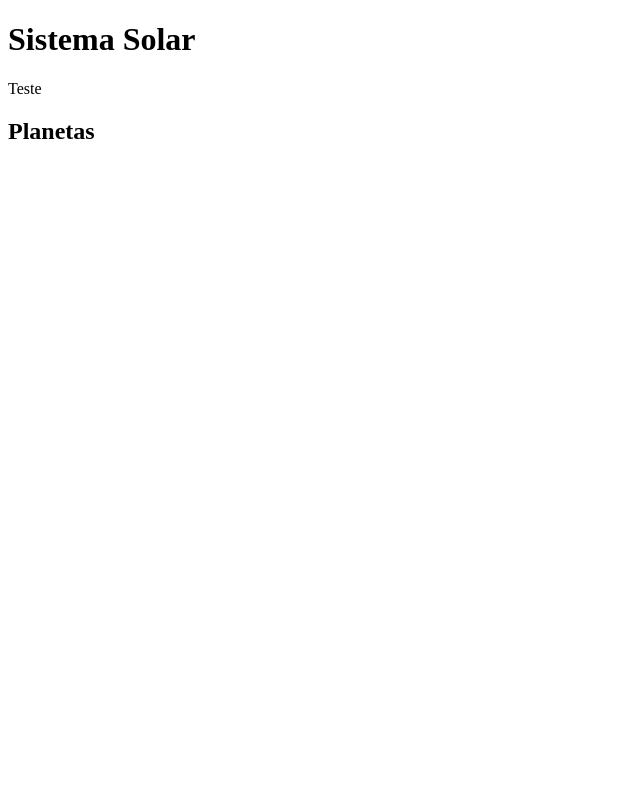
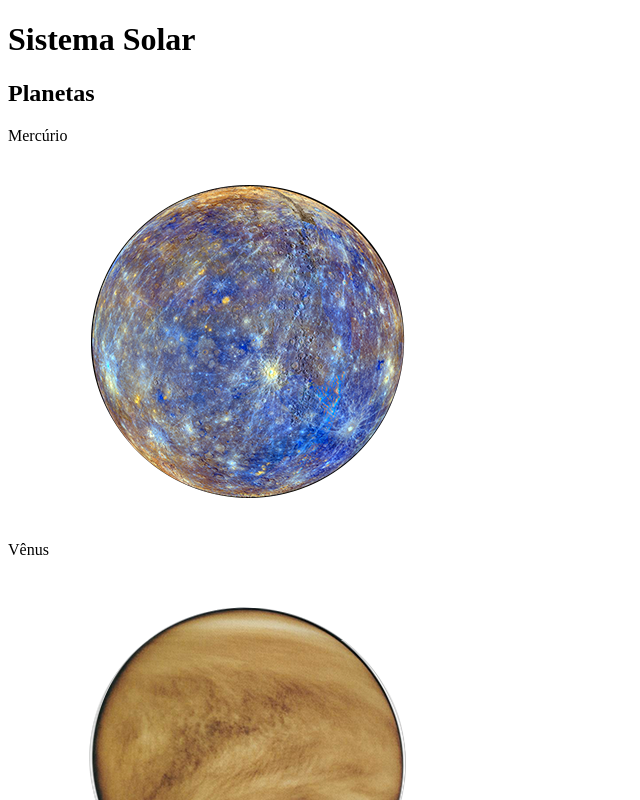
Before and after one commit to Guga-Santos/Solar-System, a React (Create React App) app: page / in a window 1280 px wide. Shown: the top 800 px of the page, without its empty margins (0-640 px from the left). Built offline with nearby package versions, Linux system fonts and the light colour scheme.

Commit message:
Requisito 06 ok e correçoes no 04

```diff
--- a/src/App.js
+++ b/src/App.js
@@ -1,7 +1,6 @@
 import React from 'react';
 import Header from './components/Header';
 import SolarSystem from './components/SolarSystem';
-import Title from './components/Title';
 
 class App extends React.Component {
   render() {
@@ -9,7 +8,6 @@ class App extends React.Component {
       <>
         <Header />
         <SolarSystem />
-        <Title headline="Planetas" />
       </>
     );
   }
--- a/src/components/PlanetCard.js
+++ b/src/components/PlanetCard.js
@@ -1,4 +1,5 @@
 import React, { Component } from 'react';
+import PropTypes from 'prop-types';
 
 class PlanetCard extends Component {
   render() {
@@ -13,4 +14,9 @@ class PlanetCard extends Component {
   }
 }
 
+PlanetCard.propTypes = {
+  planetName: PropTypes.string.isRequired,
+  planetImage: PropTypes.string.isRequired,
+};
+
 export default PlanetCard;
--- a/src/components/SolarSystem.js
+++ b/src/components/SolarSystem.js
@@ -1,10 +1,16 @@
 import React, { Component } from 'react';
+import Title from './Title';
+import PlanetCard from './PlanetCard';
+import planets from '../data/planets';
 
 class SolarSystem extends Component {
   render() {
     return (
       <div data-testid="solar-system">
-        <p>Teste</p>
+        <Title headline="Planetas" />
+        {planets.map(({ name, image }) => (
+          <PlanetCard planetName={ name } planetImage={ image } key={ name } />
+        ))}
       </div>
     );
   }
```
